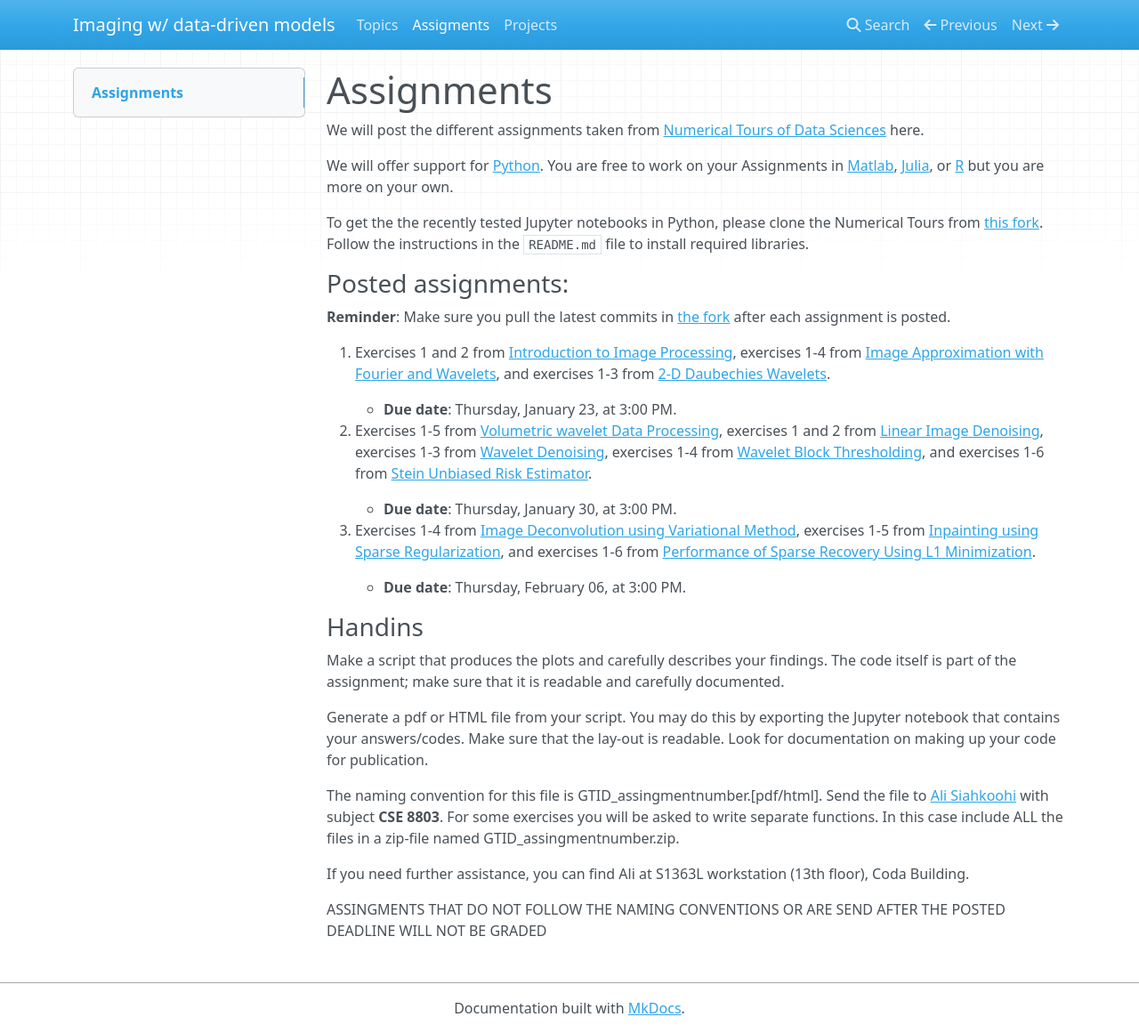
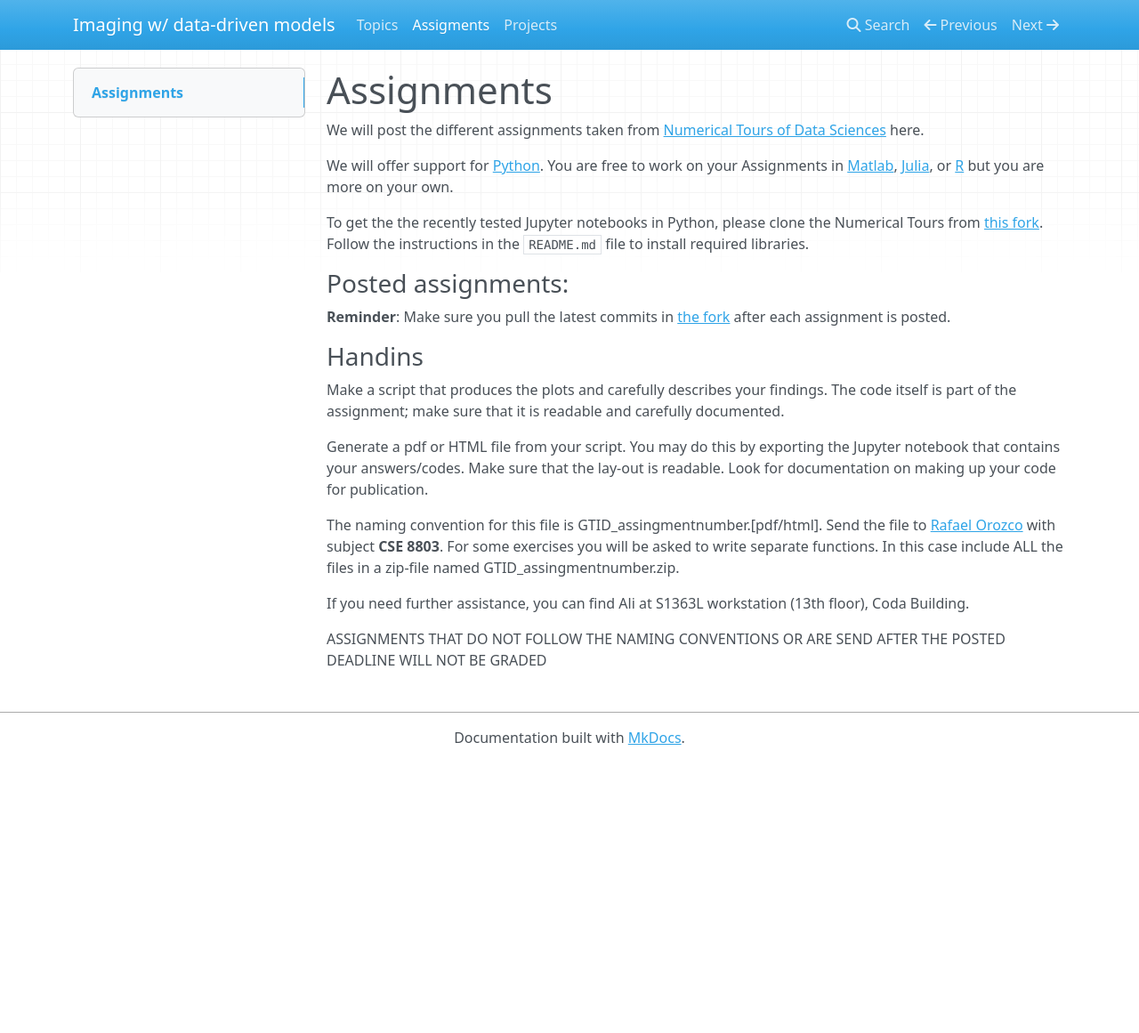
Before and after one commit to flexie/CSE-8803, an MkDocs documentation site: the page built from docs/homework.md, in a window 1280 px wide and 1161 px high. Shown: the whole window at 89% size. Built offline with MkDocs 1.6.1, drawn with Linux system fonts in a browser that asks for light colours; nearby versions of some CDN libraries; old or Windows-style settings are respelled for this version of MkDocs.

Commit message:
Update for new course

```diff
--- a/docs/homework.md
+++ b/docs/homework.md
@@ -10,7 +10,7 @@ To get the the recently tested Jupyter notebooks in Python, please clone the Num
 ### Posted assignments:
 
 **Reminder**: Make sure you pull the latest commits in [the fork] after each assignment is posted.
-
+<!--
 1. Exercises 1 and 2 from [Introduction to Image Processing], exercises 1-4 from [Image Approximation with Fourier and Wavelets], and exercises 1-3 from [2-D Daubechies Wavelets].
 	* **Due date**: Thursday, January 23, at 3:00 PM.
 
@@ -18,7 +18,7 @@ To get the the recently tested Jupyter notebooks in Python, please clone the Num
 	* **Due date**: Thursday, January 30, at 3:00 PM.
 
 3. Exercises 1-4 from [Image Deconvolution using Variational Method], exercises 1-5 from [Inpainting using Sparse Regularization], and exercises 1-6 from [Performance of Sparse Recovery Using L1 Minimization].
-	* **Due date**: Thursday, February 06, at 3:00 PM.
+	* **Due date**: Thursday, February 06, at 3:00 PM. -->
 
 ### Handins
 
@@ -26,11 +26,11 @@ Make a script that produces the plots and carefully describes your findings. The
 
 Generate a pdf or HTML file from your script. You may do this by exporting the Jupyter notebook that contains your answers/codes. Make sure that the lay-out is readable. Look for documentation on making up your code for publication.
 
-The naming convention for this file is GTID_assingmentnumber.[pdf/html]. Send the file to [Ali Siahkoohi](mailto:alisk@gatech.edu) with subject **CSE 8803**. For some exercises you will be asked to write separate functions. In this case include ALL the files in a zip-file named GTID_assingmentnumber.zip.
+The naming convention for this file is GTID_assingmentnumber.[pdf/html]. Send the file to [Rafael Orozco](mailto:rorozco@gatech.edu) with subject **CSE 8803**. For some exercises you will be asked to write separate functions. In this case include ALL the files in a zip-file named GTID_assingmentnumber.zip.
 
 If you need further assistance, you can find Ali at S1363L workstation (13th floor), Coda Building.
 
-ASSINGMENTS THAT DO NOT FOLLOW THE NAMING CONVENTIONS OR ARE SEND AFTER THE POSTED DEADLINE WILL NOT BE GRADED
+ASSIGNMENTS THAT DO NOT FOLLOW THE NAMING CONVENTIONS OR ARE SEND AFTER THE POSTED DEADLINE WILL NOT BE GRADED
 
 
 [Numerical Tours of Data Sciences]:http://www.numerical-tours.com/
```
Also changed, not shown: docs/index.md (+0 -1 lines).
